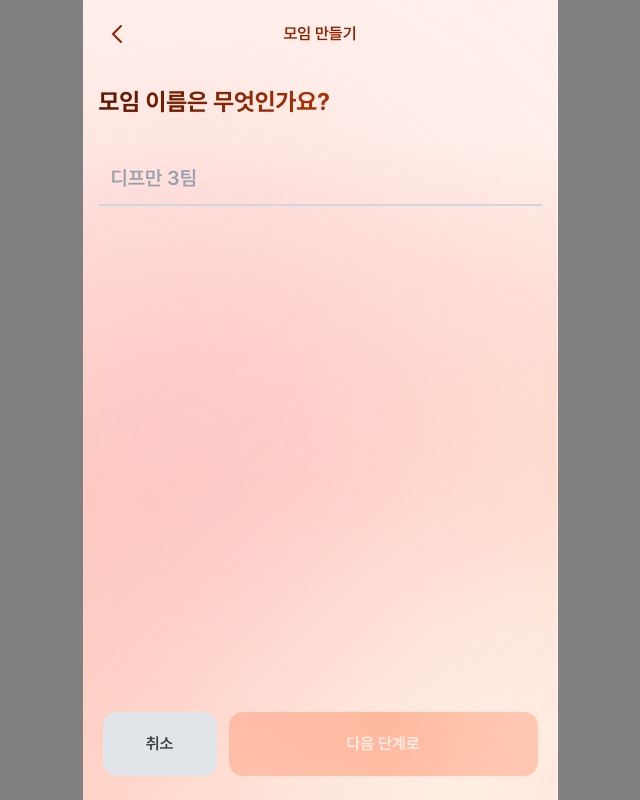
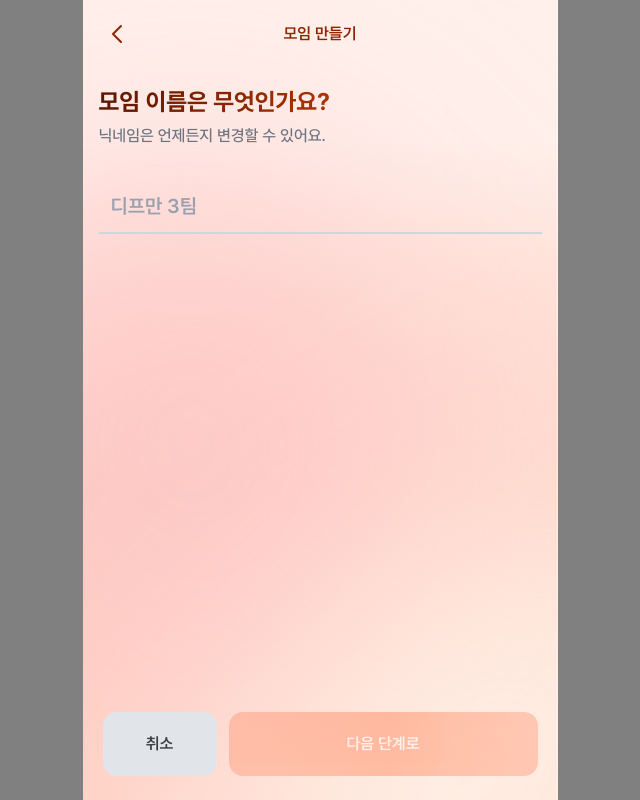
Before and after one commit to depromeet/17th-team3-Web, a Next.js app: page /meetings/create in a window 1280 px wide. Shown: the whole page, without its empty margins (320-960 px from the left). Built offline with nearby package versions, Linux system fonts and the light colour scheme.

Commit message:
design: 타이포그래피 관련 컴포넌트 스타일 변경 (#41)

```diff
--- a/src/app/_components/typography/Text.tsx
+++ b/src/app/_components/typography/Text.tsx
@@ -6,7 +6,7 @@ interface TextProps {
 }
 
 const Text = ({ children, className }: TextProps) => {
-  return <p className={cn('body-3 font-medium', className)}>{children}</p>;
+  return <p className={cn('body-3 font-medium text-neutral-800', className)}>{children}</p>;
 };
 
 export default Text;
--- a/src/app/_components/typography/TitleGroup.tsx
+++ b/src/app/_components/typography/TitleGroup.tsx
@@ -17,19 +17,23 @@ interface TitleGroupProps {
 const TitleGroup = ({
   title,
   description,
-  align = 'center',
+  align = 'left',
   className,
   wrapperAs,
   headingAs,
-  level = 'h1',
+  level = 'h3',
 }: TitleGroupProps) => {
   const Wrapper = wrapperAs ?? 'header';
 
   return (
     <Wrapper
-      className={cn('pt-8 pb-6', align === 'center' ? 'text-center' : 'text-left', className)}
+      className={cn(
+        'flex flex-col gap-1',
+        align === 'center' ? 'text-center' : 'text-left',
+        className
+      )}
     >
-      <Heading level={level} as={headingAs} className="mb-1">
+      <Heading level={level} as={headingAs}>
         {title}
       </Heading>
       {description && <Text>{description}</Text>}
--- a/src/app/meetings/create/page.tsx
+++ b/src/app/meetings/create/page.tsx
@@ -3,7 +3,7 @@
 import { useState } from 'react';
 
 import TopNavigation from '@/app/_components/layout/TopNavigation';
-import { Heading } from '@/app/_components/typography';
+import { TitleGroup } from '@/app/_components/typography';
 import Button from '@/app/_components/ui/Button';
 import Input from '@/app/_components/ui/Input';
 
@@ -19,6 +19,7 @@ const CreatePage = () => {
       {/* todo: StepIndicator 컴포넌트로 추가 */}
       <FormStep
         title="모임 이름은 무엇인가요?"
+        description="닉네임은 언제든지 변경할 수 있어요."
         onNext={handleNext}
         onCancel={handleCancel}
         isNextDisabled={!name} // todo: isNextDisabled 유효성 검증에 따른 disable 추가
@@ -38,6 +39,7 @@ const CreatePage = () => {
 
 interface FormStepProps {
   title: string;
+  description?: string;
   children: React.ReactNode;
   onNext: () => void;
   onCancel: () => void;
@@ -48,6 +50,7 @@ interface FormStepProps {
 
 const FormStep = ({
   title,
+  description,
   children,
   onNext,
   onCancel,
@@ -58,7 +61,7 @@ const FormStep = ({
   return (
     <main className="flex flex-1 flex-col">
       <div className="px-4 pt-4 pb-8">
-        <Heading>{title}</Heading>
+        <TitleGroup title={title} description={description} />
       </div>
 
       <div className="flex-1 px-4">{children}</div>
```
